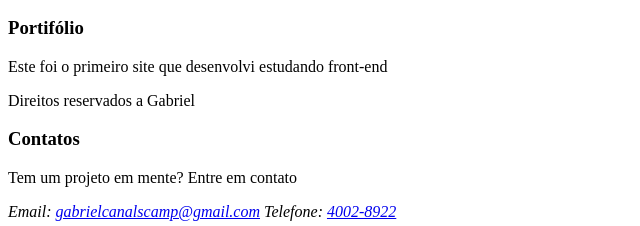
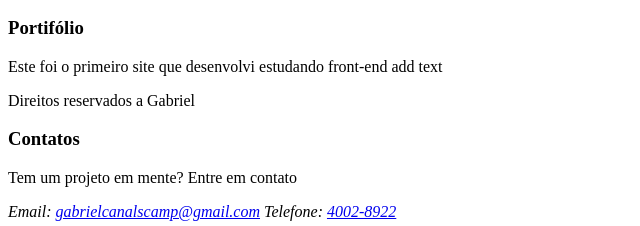
Before and after one commit to Requi225/Site, a plain HTML site: page index.html in a window 1280 px wide. Shown: the part 583-809 px from the top of the page, 0-640 px from the left. Drawn offline with Linux system fonts and the light colour scheme.

Commit message:
Update index.html

```diff
--- a/index.html
+++ b/index.html
@@ -57,7 +57,7 @@
             <h3>Portifólio</h3>
 
             <p>
-                Este foi o primeiro site que desenvolvi estudando front-end
+                Este foi o primeiro site que desenvolvi estudando front-end add text
             </p>
         </article>
     </section>
```
